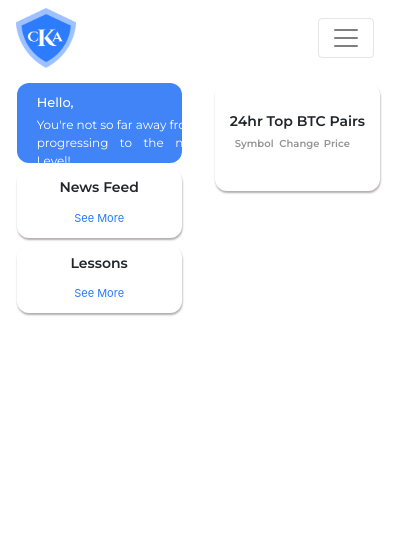
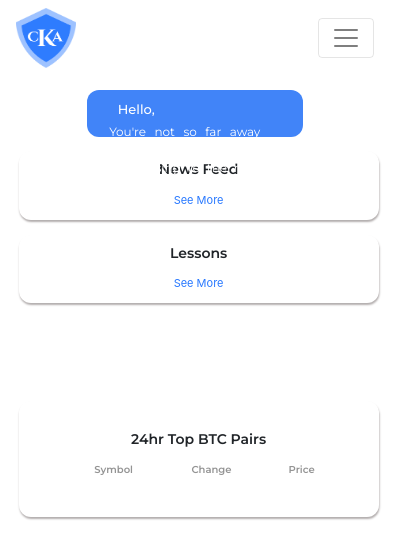
Before and after one commit to bobbasworld/cka-frontend, a React (Create React App) app: page /dashboard in a window 390 px wide. Shown: the top 558 px of the page, 418 px wide, since content can reach past the window. Built offline with nearby package versions, Linux system fonts and the light colour scheme; no server answers; sample sign-in values are in the browser's storage.

Commit message:
more mobile responsive css, part 2

```diff
--- a/src/components/DashboardLessons/DashboardLessons.module.css
+++ b/src/components/DashboardLessons/DashboardLessons.module.css
@@ -256,7 +256,7 @@
     .dashlessonsItem {
         /* position: relative; */
         background-color: #f8f8f8;
-        width: 200px;
+        width: 83%;
         border-radius: 8px;
         margin-left: 8%;
         margin-bottom: 2%;
@@ -314,3 +314,29 @@
     }
 
 }
+
+@media only screen and (max-width: 601px) {
+    .dashlessonsCard {
+        width: 100%;
+        border-radius: 12px;
+        background-color: #fff;
+        margin-left: 1%;
+        margin-top: 4%;
+        margin-bottom: 30%;
+        box-shadow: 0.5px 2px 2px #b3aeae;
+        padding: 10px 0;
+    }
+}
+
+@media only screen and (max-width: 420px) {
+    .dashlessonsCard {
+        width: 100%;
+        border-radius: 12px;
+        background-color: #fff;
+        margin-left: 1%;
+        margin-top: 4%;
+        margin-bottom: 40%;
+        box-shadow: 0.5px 2px 2px #b3aeae;
+        padding: 10px 0;
+    }
+}
--- a/src/components/DashboardNewsfeed/DashboardNewsfeed.module.css
+++ b/src/components/DashboardNewsfeed/DashboardNewsfeed.module.css
@@ -248,7 +248,7 @@
     .dashnewsfeedItem {
         /* position: relative; */
         background-color: #f8f8f8;
-        width: 200px;
+        width: 83%;
         border-radius: 8px;
         margin-left: 8%;
         margin-bottom: 2%;
--- a/src/components/DashboardPrices/DashboardPrices.module.css
+++ b/src/components/DashboardPrices/DashboardPrices.module.css
@@ -259,6 +259,17 @@
 
 
 @media only screen and (max-width: 767px) {
+
+    .dashpricesCard {
+        width: 100%;
+        border-radius: 12px;
+        background-color: #fff;
+        margin-top: 4%;
+        margin-left: 1%;
+        box-shadow: 0.5px 2px 2px #b3aeae;
+        padding: 30px 0;
+    }
+
     .dashpricesHeader {
         font-family: Montserrat, 'san-serrif';
         font-size: 14px;
@@ -267,8 +278,8 @@
     }
 
     .dashpricesItem {
-        width: 65%;
-        margin-left: 7%;
+        width: 180%;
+        margin-left: 15%;
         text-align: justify;
         margin-bottom: 10px;
     }
@@ -328,7 +339,7 @@
         width: 90%;
         text-align: justify;
         margin-bottom: 10px;
-        margin-left: 12%;
+        margin-left: 21%;
     }
 
     .dashpricesTitle {
--- a/src/components/Home/Home.js
+++ b/src/components/Home/Home.js
@@ -13,6 +13,18 @@ const Home = () => {
     }
     return (
         <Fragment>
+            {/* mobile */}
+            <div className={`row ${styles.mobileShowcase}`}>
+                <div className="col">
+                    <img className={styles.showcaseDrawing} src={Drawing} alt="Crypto" />
+                </div>
+                <div className={`col ${styles.showcaseLeft}`}>
+                    <h1 className={styles.showcaseTitle}>Simple and Actionable Crypto Bites</h1>
+                    <p className={styles.showcaseText}>No nonsense crypto tools and strategies created by experts to help you navigate the crypto space with ease.</p>
+                    <Link className={`${styles.getStarted} ${styles.signup}`} to="/signup">Get Started</Link>
+                </div>
+            </div>
+
             <div className={`container ${styles.showcase}`}>
                 <div className="row">
                     <div className={`col ${styles.showcaseLeft}`}>
--- a/src/components/Home/Home.module.css
+++ b/src/components/Home/Home.module.css
@@ -1,3 +1,7 @@
+.mobileShowcase {
+    display: none;
+}
+
 .showcase {
     margin-top: 10%;
     position: relative;
@@ -147,3 +151,43 @@
         height: 200px;
     }
 }
+
+@media only screen and (max-width: 700px) {
+    .mobileShowcase {
+        display: block;
+    }
+
+    .showcase {
+        display: none;
+    }
+
+    .showcaseTitle {
+        text-align: start;
+        margin-top: 10%;
+        margin-left: 15%;
+        margin-bottom: 0;
+        font-family: 'Montserrat', sans-serif;
+        font-weight: 700;
+        font-size: 18px;
+    }
+
+    .showcaseText {
+        font-family:'Montserrat', sans-serif;
+        font-weight: 400;
+        font-size: 14px;
+        width: 80%;
+        text-align: start;
+        margin-left: 15%;
+    }
+
+    .getStarted {
+        display: inline-block;
+        margin-right: -2%;
+        margin-top: -5%;
+    }
+
+    .showcaseDrawing {
+        width: 280px;
+        height: 180px;
+    }
+}
--- a/src/containers/Bites/Bites.module.css
+++ b/src/containers/Bites/Bites.module.css
@@ -1,7 +1,6 @@
 .bitesHeader {
     position: relative;
     width: 50%;
-    height: 90px;
     background: #4184f8;
     border-radius: 12px;
     color: #fff;
@@ -23,6 +22,7 @@
     font-size: 14px;
     font-weight: 500;
     margin: 2% 0;
+    padding-bottom: 3%;
 }
 
 .dotsImage1 {
@@ -42,7 +42,6 @@
     .bitesHeader {
         position: relative;
         width: 50%;
-        height: 90px;
         background: #4184f8;
         border-radius: 12px;
         color: #fff;
@@ -64,6 +63,7 @@
         font-size: 14px;
         font-weight: 500;
         margin: 2% 0;
+        padding-bottom: 3%;
     }
 
     .dotsImage1 {
@@ -85,7 +85,6 @@
     .bitesHeader {
         position: relative;
         width: 60%;
-        height: 90px;
         background: #4184f8;
         border-radius: 12px;
         color: #fff;
@@ -107,6 +106,7 @@
         font-size: 13px;
         font-weight: 500;
         margin: 2% 0;
+        padding-bottom: 3%;
     }
 
     .dotsImage1 {
@@ -128,7 +128,6 @@
     .bitesHeader {
         position: relative;
         width: 80%;
-        height: 90px;
         background: #4184f8;
         border-radius: 12px;
         color: #fff;
@@ -150,6 +149,7 @@
         font-size: 13px;
         font-weight: 500;
         margin: 2% 0;
+        padding-bottom: 3%;
     }
 
     .dotsImage1 {
@@ -165,3 +165,33 @@
     }
 
 }
+
+@media only screen and (max-width: 600px) {
+    .bitesHeader {
+        position: relative;
+        width: 80%;
+        background: #4184f8;
+        border-radius: 12px;
+        color: #fff;
+        margin-left: 10%;
+        margin-top: 4%;
+        font-family: Montserrat, 'sans-serrif';
+    }
+
+    .bitesTitle {
+        font-size: 16px;
+        font-family: Montserrat, 'sans-serrif';
+        font-weight: 600;
+        width: 60%;
+        margin-left: 20%;
+        padding-top: 7%;
+    }
+
+    .bitesSubtitle {
+        width: 90%;
+        font-size: 11px;
+        padding-left: 10%;
+        padding-top: 3%;
+        padding-bottom: 3%;
+    }
+}
--- a/src/containers/Dashboard/Dashboard.js
+++ b/src/containers/Dashboard/Dashboard.js
@@ -140,7 +140,7 @@ class Dashboard extends Component {
             <Fragment>
                 <div className="container">
                     <div className="row">
-                        <div className="col-6">
+                        <div className="col-lg-6 col-md-6 col-sm-12">
                             <div className={styles.dashboardHeader}>
                                 <div className={styles.dashboardHeaderText}>
                                     <h3 className={styles.dashboardTitle}>Hello, {username}</h3>
@@ -151,7 +151,7 @@ class Dashboard extends Component {
                             <DashboardNewsfeed news={this.state.news} />
                             <DashboardLessons lessons={this.state.lessons} />
                         </div>
-                        <div className="col-6">
+                        <div className="col-lg-6 col-md-6 col-sm-12">
                             <DashboardPrices icons={this.state.icons} prices={this.state.prices} />
                         </div>
                     </div>
--- a/src/containers/Dashboard/Dashboard.module.css
+++ b/src/containers/Dashboard/Dashboard.module.css
@@ -111,39 +111,51 @@
 
 @media only screen and (max-width: 767px) {
     .dashboardHeader {
-        width: 100%;
+        width: 60%;
         height: 80px;
         font-family: Montserrat, 'sans-serrif';
         background: #4184f8;
         border-radius: 12px;
         color: #fff;
         position: relative;
-        margin-left: 1%;
+        margin-left: 20%;
         margin-top: 4%;
     }
 
     .dashboardTitle {
-        position: absolute;
+        margin-left: 5%;
         font-size: 13px;
-        top: 12px;
-        left: 20px;
     }
 
     .dashboardText {
-        position: absolute;
-        width: 100%;
+        width: 70%;
+        margin-left: 1%;
         font-size: 12px;
-        top: 33px;
-        left: 20px;
         text-align: justify;
     }
 
     .dashboardDrawing {
-        display: none
-        /* position: absolute;
         width: 100px;
-        height: 100px;
-        top: -40px;
-        right: 3px; */
+        height: 120px;
+        margin-top: 2%;
+        /* display: none */
     }
 }
+
+@media only screen and (max-width: 600px) {
+    .dashboardHeader {
+        width: 60%;
+        height: 15%;
+        font-family: Montserrat, 'sans-serrif';
+        background: #4184f8;
+        border-radius: 12px;
+        color: #fff;
+        position: relative;
+        margin-left: 20%;
+        margin-top: 4%;
+    }
+
+    .dashboardDrawing {
+        display: none
+    }
+}
--- a/src/containers/Login/Login.module.css
+++ b/src/containers/Login/Login.module.css
@@ -29,3 +29,10 @@
     font-weight: 700;
     text-align: center;
 }
+
+@media only screen and (max-width: 700px) {
+    .signupForm {
+        /* position: relative; */
+        width: 75%;
+    }
+}
--- a/src/containers/Signup/Signup.module.css
+++ b/src/containers/Signup/Signup.module.css
@@ -28,3 +28,10 @@
     font-weight: 700;
     text-align: center;
 }
+
+@media only screen and (max-width: 700px) {
+    .signupForm {
+        /* position: relative; */
+        width: 75%;
+    }
+}
```
